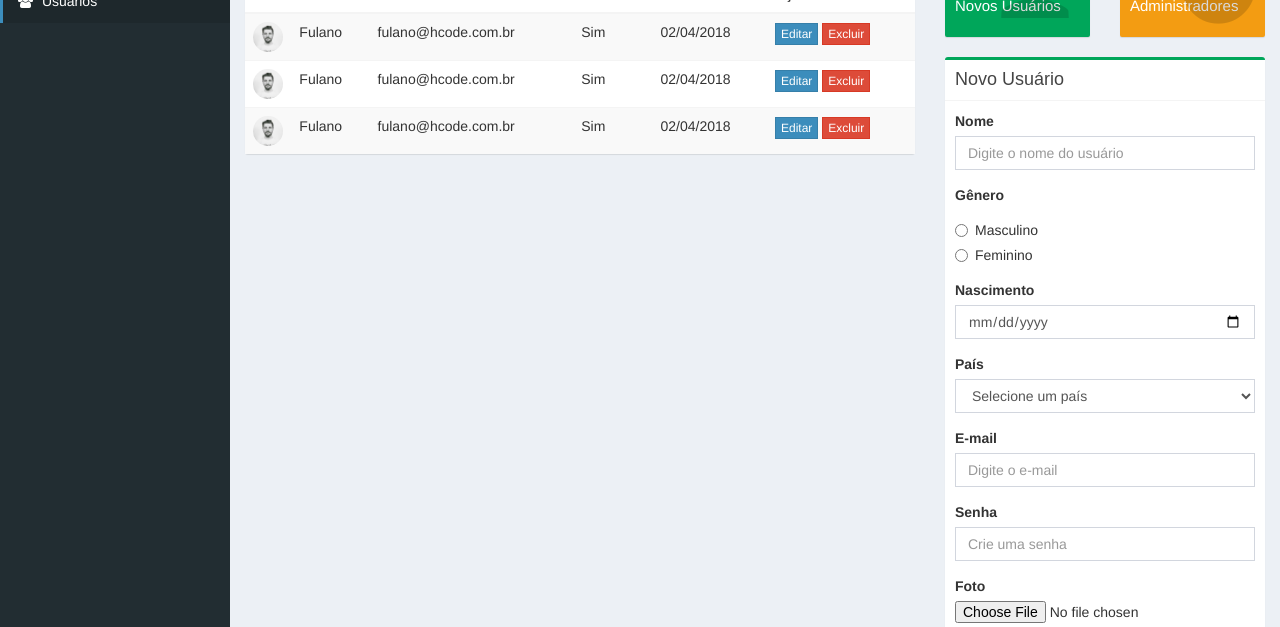
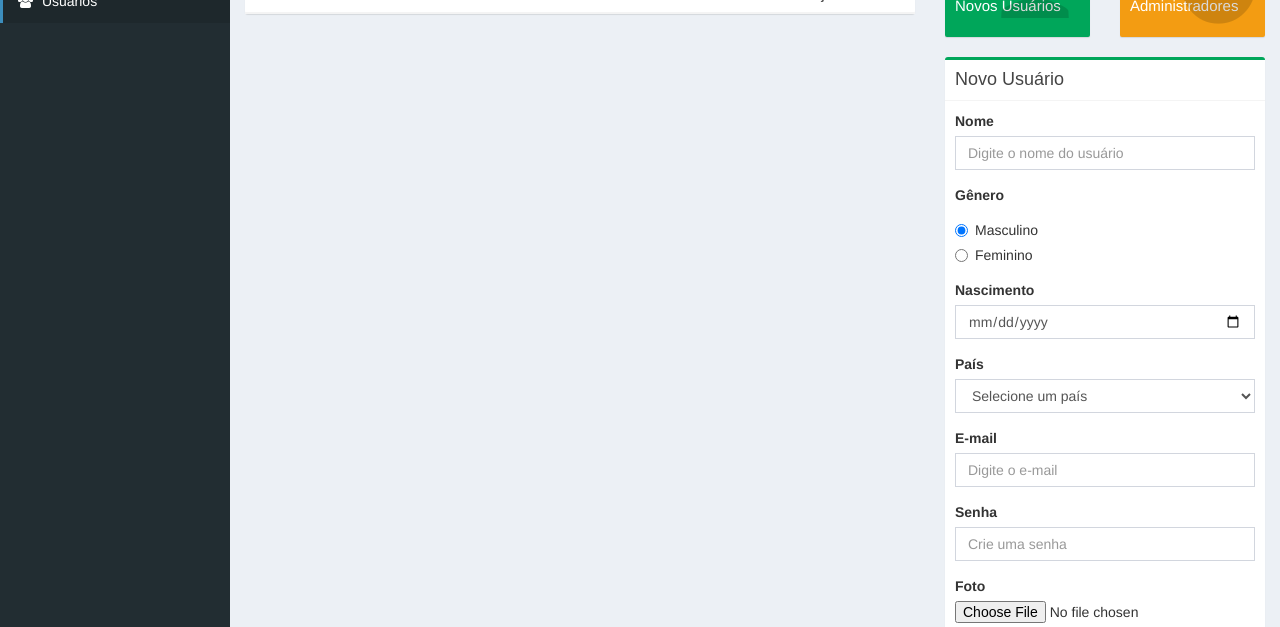
Before and after one commit to MichelLimaDesigner/curso-javascript-projeto-usuarios, a plain HTML site: page index.html in a window 1280 px wide. Shown: the part 173-800 px from the top of the page. Drawn offline with Linux system fonts and the light colour scheme; files whose address does not match are found by name.

Commit message:
Criação do json de usuário, função para adicionar linhas à tabela e separação em MVC

```diff
--- a/index.html
+++ b/index.html
@@ -151,48 +151,7 @@
                                             <th>Ações</th>
                                         </tr>
                                     </thead>
-                                    <tbody>
-
-                                        <tr>
-                                            <td><img src="dist/img/user1-128x128.jpg" alt="User Image" class="img-circle img-sm"></td>
-                                            <td>Fulano</td>
-                                            <td>fulano@hcode.com.br</td>
-                                            <td>Sim</td>
-                                            <td>02/04/2018</td>
-                                            <td>
-                                                <button type="button" class="btn btn-primary btn-xs btn-flat">Editar</button>
-                                                <button type="button" class="btn btn-danger btn-xs btn-flat">Excluir</button>
-                                            </td>
-                                        </tr>
-
-                                        <tr>
-                                            <td>
-                                                <img src="dist/img/user1-128x128.jpg" alt="User Image" class="img-circle img-sm">
-                                            </td>
-                                            <td>Fulano</td>
-                                            <td>fulano@hcode.com.br</td>
-                                            <td>Sim</td>
-                                            <td>02/04/2018</td>
-                                            <td>
-                                                <button type="button" class="btn btn-primary btn-xs btn-flat">Editar</button>
-                                                <button type="button" class="btn btn-danger btn-xs btn-flat">Excluir</button>
-                                            </td>
-                                        </tr>
-
-                                        <tr>
-                                            <td>
-                                                <img src="dist/img/user1-128x128.jpg" alt="User Image" class="img-circle img-sm">
-                                            </td>
-                                            <td>Fulano</td>
-                                            <td>fulano@hcode.com.br</td>
-                                            <td>Sim</td>
-                                            <td>02/04/2018</td>
-                                            <td>
-                                                <button type="button" class="btn btn-primary btn-xs btn-flat">Editar</button>
-                                                <button type="button" class="btn btn-danger btn-xs btn-flat">Excluir</button>
-                                            </td>
-                                        </tr>
-
+                                    <tbody id="table-tbody">
                                     </tbody>
                                 </table>
                             </div>
@@ -251,12 +210,12 @@
                                         <label>Gênero</label>
                                         <div class="radio">
                                             <label for="exampleInputGenderM">
-                      <input type="radio" id="exampleInputGenderM" name="gender">
+                      <input type="radio" id="exampleInputGenderM" name="gender" value="M" checked>
                       Masculino</label>
                                         </div>
                                         <div class="radio">
                                             <label for="exampleInputGenderF">
-                      <input type="radio" id="exampleInputGenderF" name="gender">
+                      <input type="radio" id="exampleInputGenderF" name="gender" value="F">
                       Feminino</label>
                                         </div>
                                     </div>
@@ -555,6 +514,7 @@
         </footer>
 
     </div>
+    <script src="models/User.js"></script>
     <script src="dist/js/index.js"></script>
 </body>
 
--- /dev/null
+++ b/models/User.js
@@ -0,0 +1,15 @@
+class User {
+
+    constructor(name, gender, birth, country, email, password, photo, admin) {
+
+        this.name = name;
+        this.gender = gender;
+        this.birth = birth;
+        this.country = country;
+        this.email = email;
+        this.password = password;
+        this.admin = admin;
+
+    }
+
+}
```
Also changed, not shown: dist/js/index.js.
